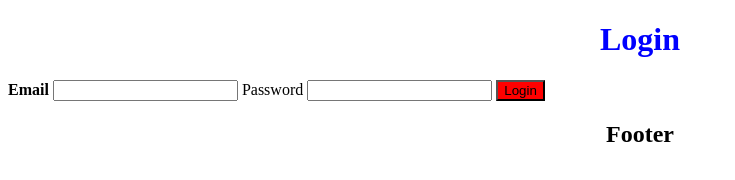
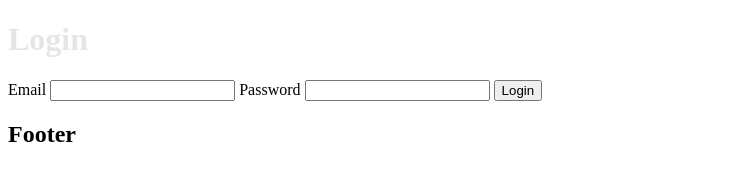
Before and after one commit to blakereeves19/CSS-Structure, a plain HTML site: page index.html in a window 1280 px wide. Shown: the whole page, without its empty margins (0-735 px from the left). Drawn offline with Linux system fonts and the light colour scheme.

Commit message:
Experimented with colors

```diff
--- a/app.css
+++ b/app.css
@@ -1,15 +1,3 @@
-[for="email"] {
-    font-weight: bold;
+h1 {
+    color: rgb(0, 0, 0, 0.1);
 }
-
-.text-center {
-    text-align: center;
-}
-
-.text-blue {
-    color: blue
-}
-
-#submitButton {
-    background: red
-}
```
